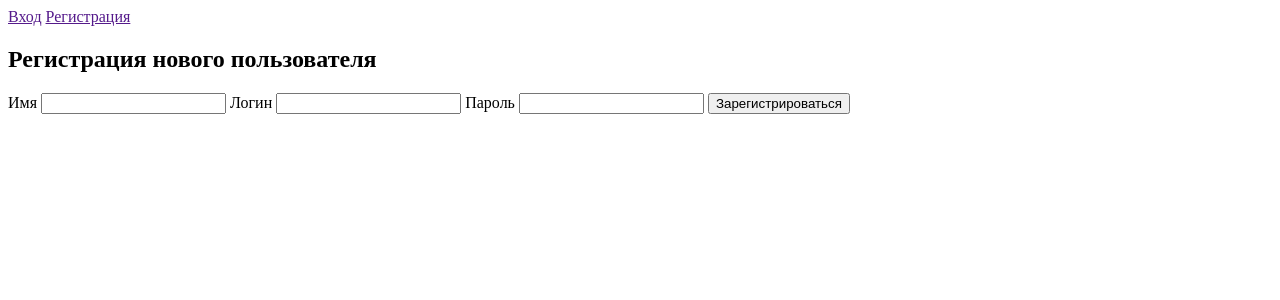
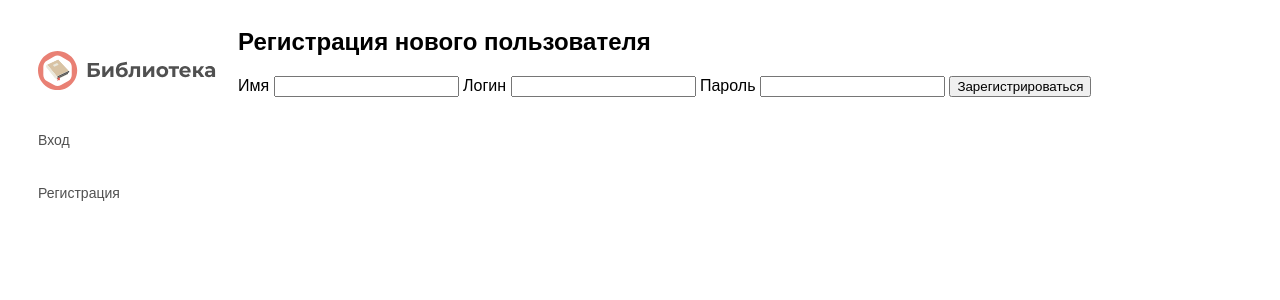
Before and after one commit to yuliazdravstvui/first-server, a PHP site: template pop-it-mvc/views/site/signup.php in a window 1280 px wide. Shown: the top 300 px of the page. Run offline with PHP 8.4, Linux system fonts and the light colour scheme; the template is opened without the code that fills it, so the values that code supplies are empty.

Commit message:
верчтка авторизации

```diff
--- /dev/null
+++ b/pop-it-mvc/public/css/nav.css
@@ -0,0 +1,48 @@
+.montserrat {
+    font-family: "Montserrat", sans-serif;
+    font-optical-sizing: auto;
+    font-style: normal;
+}
+.head{
+    margin-bottom: 40px;
+
+}
+.head>img:first-child{
+    margin-right: 5px;
+    margin-bottom: -15px;
+}
+nav{
+    width: 200px;
+    margin-left: 30px;
+    margin-top: 40px;
+    gap: 10px;
+    display: flex;
+
+    flex-direction: column;
+
+}
+header{
+    gap: 10px;
+    justify-content: center;
+    flex-direction: column;
+}
+body{
+    font-family: "Montserrat", sans-serif;
+    display: flex;
+}
+a{
+    justify-items: center;
+    width: 213px;
+    height: 43px;
+    font-weight: 500;
+    font-size: 14px;
+    color: #505050;
+
+    text-decoration: none;
+}
+a:hover{
+
+    border-radius: 3px;
+
+    background: #e4dfd8;
+}
--- a/pop-it-mvc/public/css/style.css
+++ /dev/null
@@ -1,21 +0,0 @@
-body{
-    max-width: 1440px;
-}
-.montserrat {
-                 font-family: "Montserrat", sans-serif;
-                 font-optical-sizing: auto;
-                font-style: normal;
-             }
-h1{
-    font-family: "Montserrat", sans-serif;
-    color: #505050;
-    font-weight: 900;
-    font-style: normal;
-    font-size: 32px;
-    margin-left: 274px;
-
-}
-
-
-
-}
--- a/pop-it-mvc/views/layouts/main.php
+++ b/pop-it-mvc/views/layouts/main.php
@@ -4,13 +4,17 @@
     <meta charset="UTF-8">
     <meta name="viewport"
           content="width=device-width, user-scalable=no, initial-scale=1.0, maximum-scale=1.0, minimum-scale=1.0">
-    <link rel ="stylesheet" href="/pop-it-mvc/public/css/style.css">
+    <link rel ="stylesheet" href="/pop-it-mvc/public/css/nav.css">
     <meta http-equiv="X-UA-Compatible" content="ie=edge">
     <title>Pop it MVC</title>
 </head>
 <body>
 <header>
     <nav>
+        <div class="head">
+        <img src="img/логотип.svg">
+        <img src="img/Библиотека.svg">
+        </div>
 <!--        <a href="--><?php //= app()->route->getUrl('/hello') ?><!--">Главная</a>-->
         <?php
         if (!app()->auth::check()):
```
Also changed, not shown: pop-it-mvc/public/css/login.css (added, +63 -0 lines), pop-it-mvc/views/site/login.php (+13 -13 lines), pop-it-mvc/public/img/Библиотека.svg (added), pop-it-mvc/public/img/логотип.svg (added).
